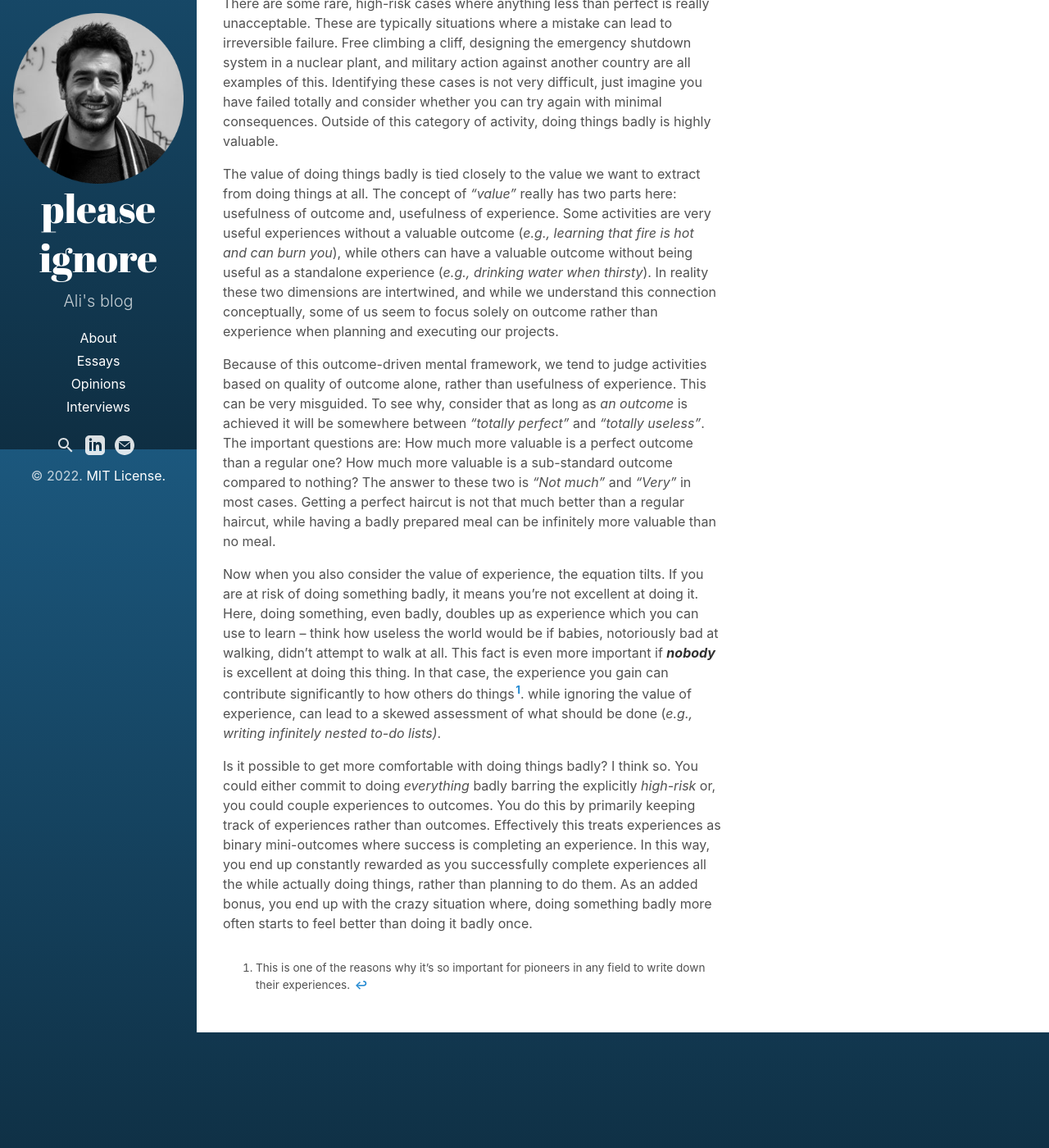
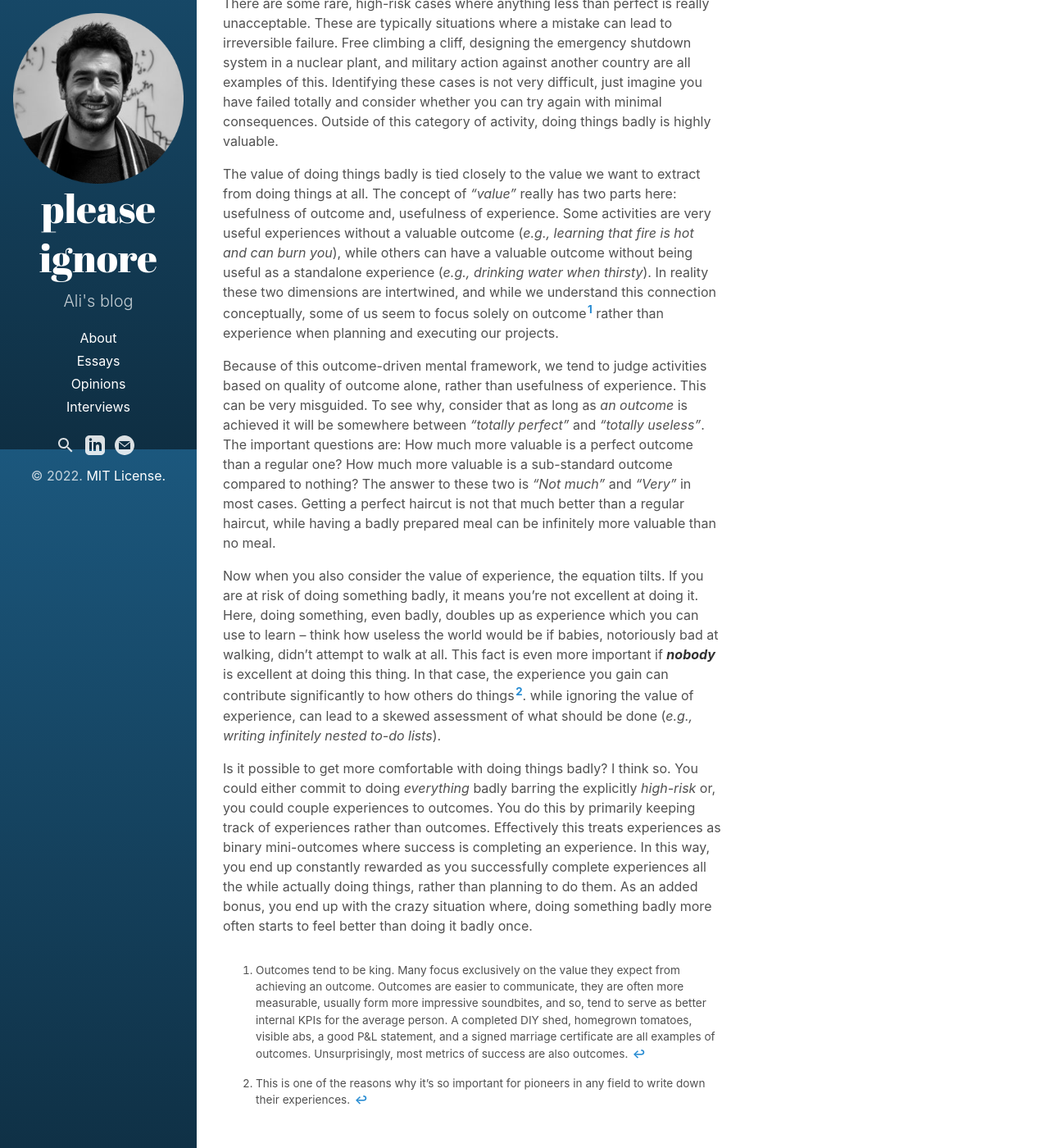
Before and after one commit to alfarzan/plsignore.com, a Jekyll site: the page built from _posts/2022-07-07-value-of-doing-things-badly.md, in a window 1280 px wide and 1400 px high, scrolled down 352 px. Shown: the whole window at 82% size. Built offline with Jekyll 4.4.1, drawn with Linux system fonts in a browser that asks for light colours; before the commit the page ends 1611 px from its top, so only the background shows below that; some of the changed lines change nothing that is shown.

Commit message:
Update 2022-07-07-value-of-doing-things-badly.md

```diff
--- a/_posts/2022-07-07-value-of-doing-things-badly.md
+++ b/_posts/2022-07-07-value-of-doing-things-badly.md
@@ -8,17 +8,13 @@
 
 There are some rare, high-risk cases where anything less than perfect is really unacceptable. These are typically situations where a mistake can lead to irreversible failure. Free climbing a cliff, designing the emergency shutdown system in a nuclear plant, and military action against another country are all examples of this. Identifying these cases is not very difficult, just imagine you have failed totally and consider whether you can try again with minimal consequences. Outside of this category of activity, doing things badly is highly valuable.
 
-The value of doing things badly is tied closely to the value we want to extract from doing things at all. The concept of _"value"_ really has two parts here: usefulness of outcome and, usefulness of experience. Some activities are very useful experiences without a valuable outcome (_e.g., learning that fire is hot and can burn you_), while others can have a valuable outcome without being useful as a standalone experience (_e.g., drinking water when thirsty_). In reality these two dimensions are intertwined, and while we understand this connection conceptually, some of us seem to focus solely on outcome rather than experience when planning and executing our projects.
-
-<!-- Outcomes tend to be king. Many focus exclusively on the value they expect from achieving an outcome. Outcomes are easier to communicate, they are often more measurable, usually form more impressive soundbites, and so, tend to serve as better internal KPIs[^1] for the average person. A completed DIY shed, homegrown tomatoes, visible abs, a good P&L statement[^2], and a signed marriage certificate are all examples of outcomes. Unsurprisingly, most metrics of success are also outcomes.
- -->
+The value of doing things badly is tied closely to the value we want to extract from doing things at all. The concept of _"value"_ really has two parts here: usefulness of outcome and, usefulness of experience. Some activities are very useful experiences without a valuable outcome (_e.g., learning that fire is hot and can burn you_), while others can have a valuable outcome without being useful as a standalone experience (_e.g., drinking water when thirsty_). In reality these two dimensions are intertwined, and while we understand this connection conceptually, some of us seem to focus solely on outcome[^1] rather than experience when planning and executing our projects.
 
 Because of this outcome-driven mental framework, we tend to judge activities based on quality of outcome alone, rather than usefulness of experience. This can be very misguided. To see why, consider that as long as _an outcome_ is achieved it will be somewhere between _"totally perfect"_ and _"totally useless"_. The important questions are: How much more valuable is a perfect outcome than a regular one? How much more valuable is a sub-standard outcome compared to nothing? The answer to these two is _"Not much"_ and _"Very"_ in most cases. Getting a perfect haircut is not that much better than a regular haircut, while having a badly prepared meal can be infinitely more valuable than no meal.
 
-Now when you also consider the value of experience, the equation tilts. If you are at risk of doing something badly, it means you're not excellent at doing it. Here, doing something, even badly, doubles up as experience which you can use to learn -- think how useless the world would be if babies, notoriously bad at walking, didn’t attempt to walk at all. This fact is even more important if **_nobody_** is excellent at doing this thing. In that case, the experience you gain can contribute significantly to how others do things[^1]. while ignoring the value of experience, can lead to a skewed assessment of what should be done (_e.g., writing infinitely nested to-do lists)_.
+Now when you also consider the value of experience, the equation tilts. If you are at risk of doing something badly, it means you're not excellent at doing it. Here, doing something, even badly, doubles up as experience which you can use to learn -- think how useless the world would be if babies, notoriously bad at walking, didn’t attempt to walk at all. This fact is even more important if **_nobody_** is excellent at doing this thing. In that case, the experience you gain can contribute significantly to how others do things[^2]. while ignoring the value of experience, can lead to a skewed assessment of what should be done (_e.g., writing infinitely nested to-do lists_).
 
 Is it possible to get more comfortable with doing things badly? I think so. You could either commit to doing _everything_ badly barring the explicitly _high-risk_ or, you could couple experiences to outcomes. You do this by primarily keeping track of experiences rather than outcomes. Effectively this treats experiences as binary mini-outcomes where success is completing an experience. In this way, you end up constantly rewarded as you successfully complete experiences all the while actually doing things, rather than planning to do them. As an added bonus, you end up with the crazy situation where, doing something badly more often starts to feel better than doing it badly once.
 
-<!-- [^1]: Key performance indicator
-[^2]: Profit and loss statement. A measure for the performance of a business. -->
-[^1]: This is one of the reasons why it's so important for pioneers in any field to write down their experiences.
+[^1]: Outcomes tend to be king. Many focus exclusively on the value they expect from achieving an outcome. Outcomes are easier to communicate, they are often more measurable, usually form more impressive soundbites, and so, tend to serve as better internal KPIs for the average person. A completed DIY shed, homegrown tomatoes, visible abs, a good P&L statement, and a signed marriage certificate are all examples of outcomes. Unsurprisingly, most metrics of success are also outcomes.
+[^2]: This is one of the reasons why it's so important for pioneers in any field to write down their experiences.
```
